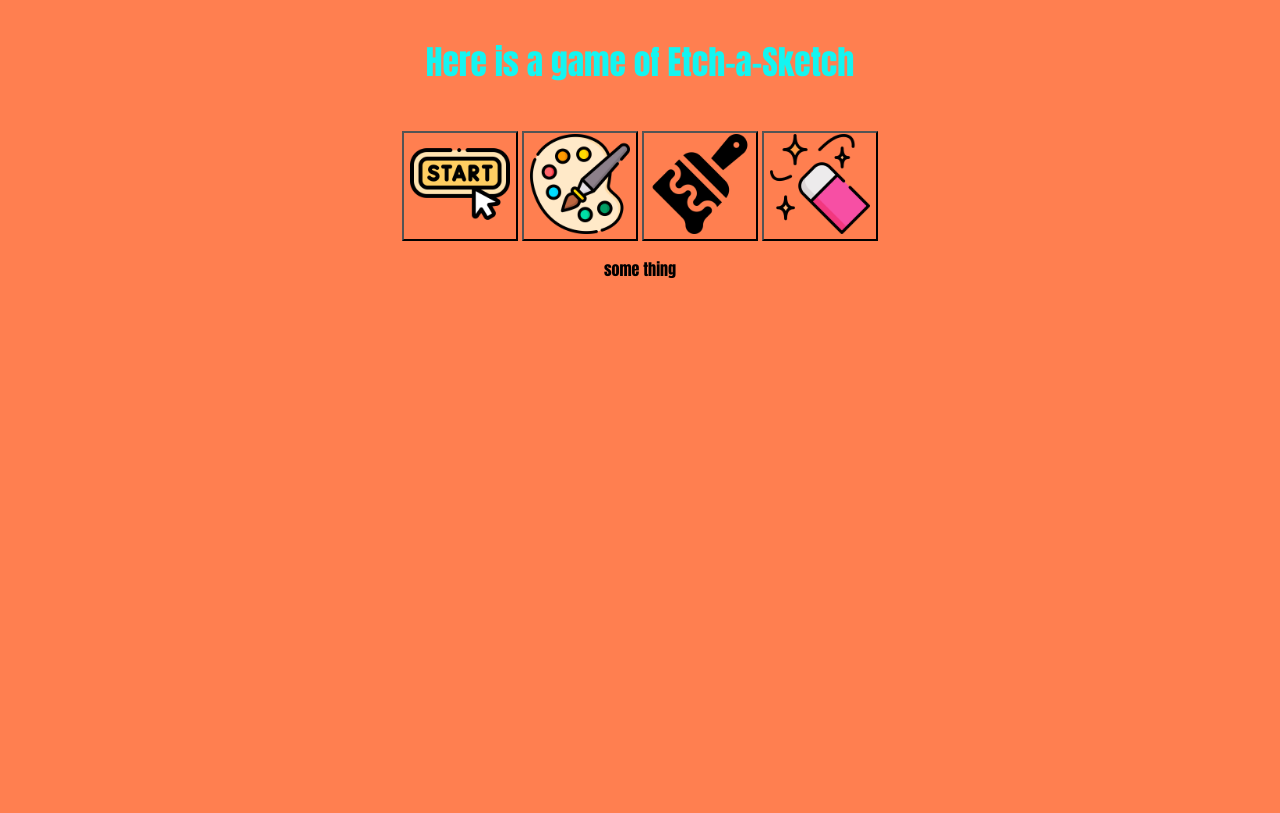
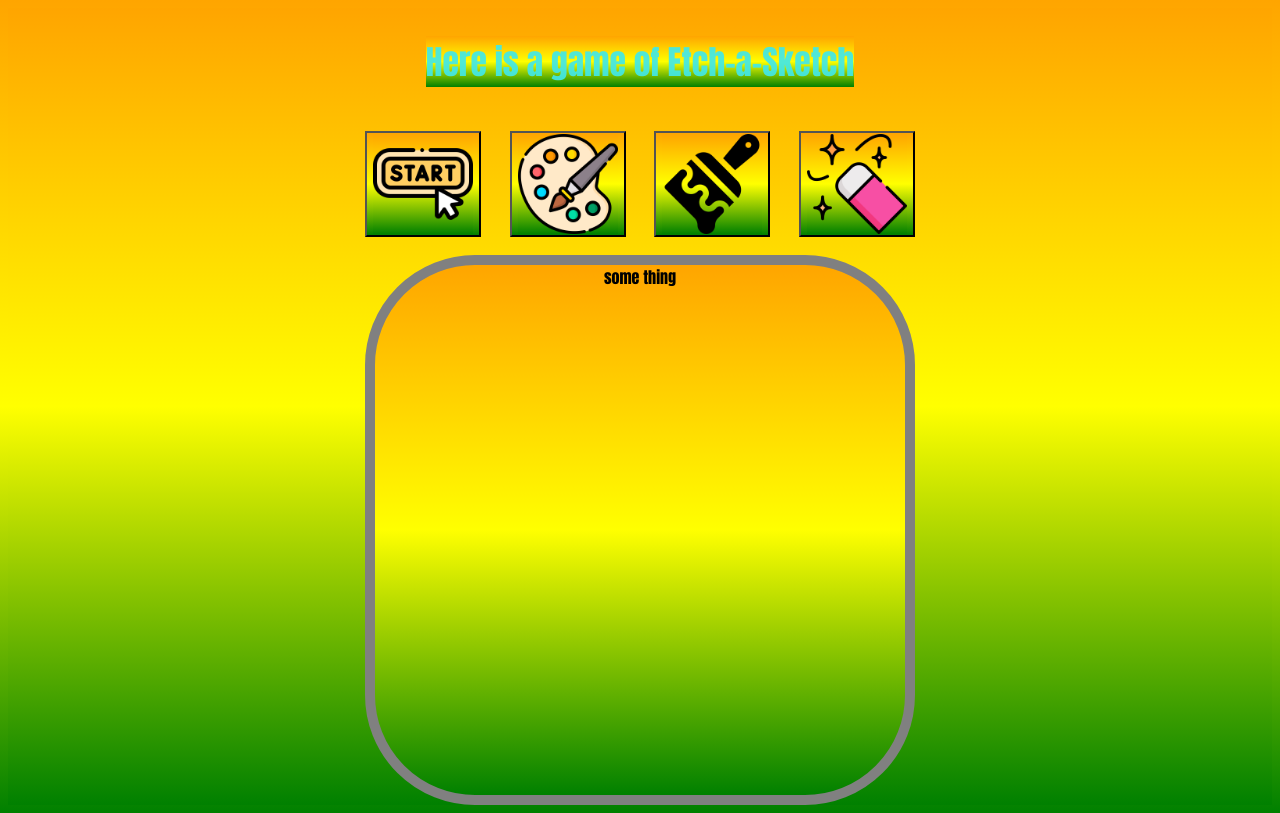
Before and after one commit to Fun-with-work/etch-a-sketch, a plain HTML site: page index.html in a window 1280 px wide. Drawn offline with Linux system fonts and the light colour scheme.

Commit message:
add style to buttons

```diff
--- a/style.css
+++ b/style.css
@@ -1,27 +1,65 @@
-*, *::before, *::after {
+*,
+*::before,
+*::after {
   box-sizing: border-box;
-    background-color: coral;
-    font-family:Impact, 'Arial Narrow Bold', sans-serif ;
+  background-image: linear-gradient(orange, yellow, green);
+  font-family: Impact, 'Arial Narrow Bold', sans-serif;
 }
 
 .main {
-      display:flex;
+  display: flex;
   flex-direction: column;
   justify-content: center;
   align-items: center;
+}
 
+h2 {
+  color: rgba(65, 231, 231, 0.921);
+  font-size: 2.1rem;
 
 }
 
-  h2 {
-    color: rgba(0, 255, 255, 0.921);
-    font-size: 2.1rem;
+#game {
+  /* display: flex;
+  flex-direction: row; */
+  background: none;
+  border: "none";
+  padding: 0;
+}
+
+#game img {
+  display: block;
 
 }
 
 
 
-  .container {
+#game-start {
+  font-size: 1.2rem;
+  margin-right: 25px;
+}
+
+#multi-color {
+  font-size: 1.2rem;
+  margin-right: 25px;
+
+}
+
+#black-color {
+  font-size: 1.2rem;
+  margin-right: 25px;
+
+}
+
+#erase-board {
+  font-size: 1.2rem;
+
+
+}
+
+
+
+#container {
   display: flex;
   justify-content: center;
   border: 10px solid gray;
```
Lines whose indentation alone changed are shown as unchanged.
